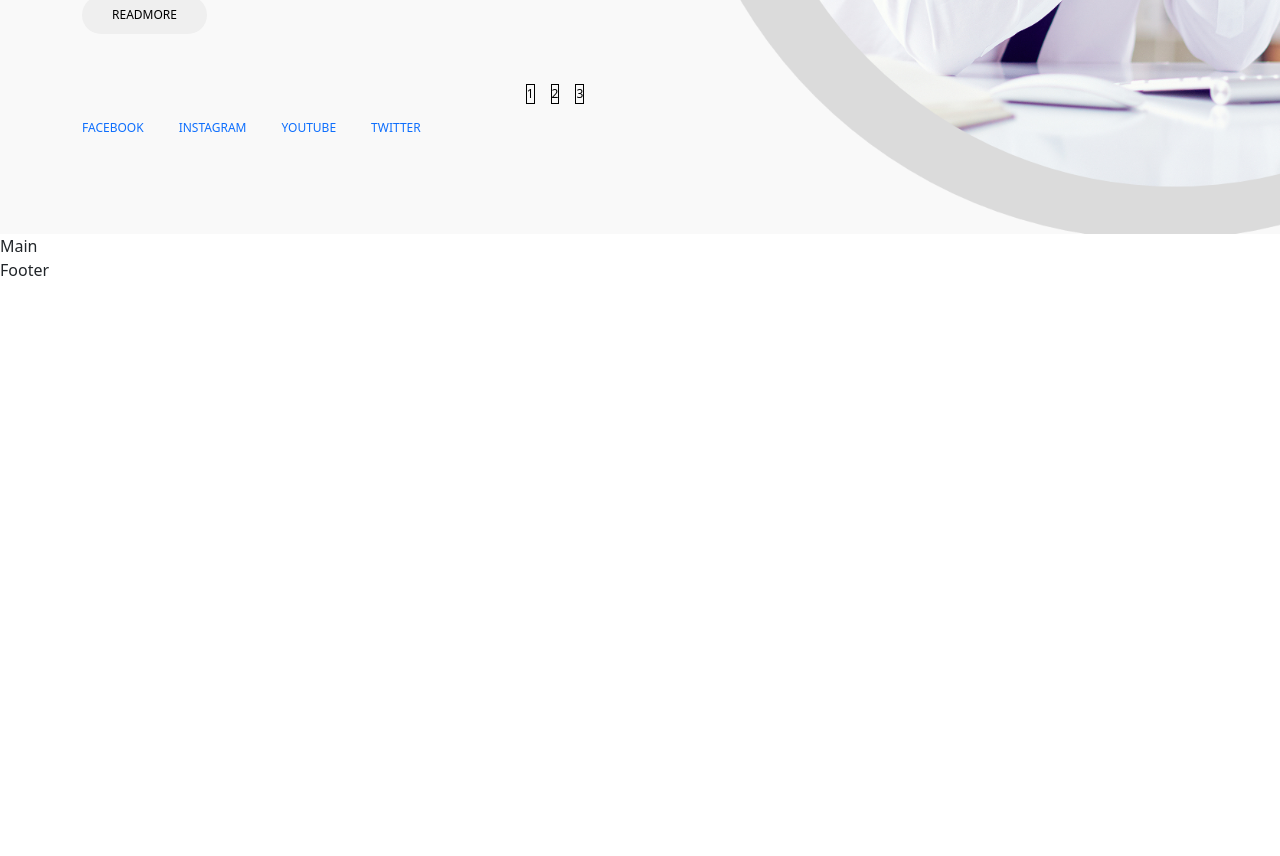
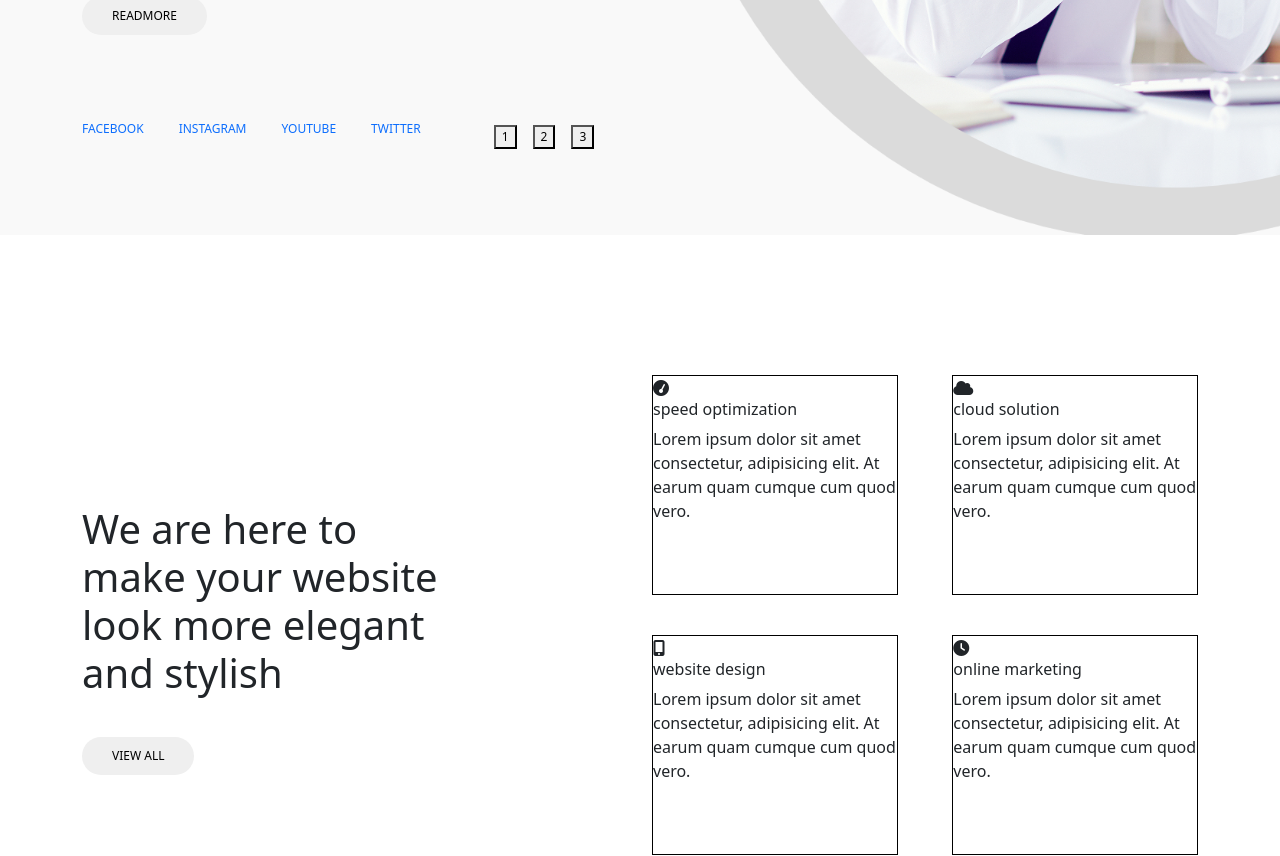
Before and after one commit to carlo-ddm/proj-html-vuejs, a Vue app: page / in a window 1280 px wide. Shown: the part 680-1536 px from the top of the page. Before the commit the page ends 962 px from the top, so only its background shows below. Built offline with nearby package versions, Linux system fonts and the light colour scheme.

Commit message:
section 1 / sistemare stili

```diff
--- a/src/components/HeaderComp.vue
+++ b/src/components/HeaderComp.vue
@@ -93,7 +93,7 @@ header {
   // TOP
   .cd-container-top {
     width: 100%;
-    height: 34px;
+    height: 35px;
     background-color: #3D3D3D;
     color: white;
 
--- a/src/components/JumbotronComp.vue
+++ b/src/components/JumbotronComp.vue
@@ -32,16 +32,12 @@
 
               <div class="cd_container">
                 <div class="d-flex cd-btn">
-
-                  <ul>
-                    <li
-                     v-for="(point, index) in jumboArg" :key="`_index2_${index}`"
-                     @click="change(index)"
-                     class="mx-2">
-                     {{point.buttonText}}
-                    </li>
-                  </ul>
-
+                  <button
+                   v-for="(point, index) in jumboArg" :key="`_index2_${index}`"
+                   @click="change(index)"
+                   class="mx-2">
+                   {{point.buttonText}}
+                  </button>
                 </div>
               </div>
 
--- a/src/components/MainComp.vue
+++ b/src/components/MainComp.vue
@@ -1,13 +1,99 @@
 <template>
-  <main>Main</main>
+  <main>
+    <section class="d-flex justify-content-center align-items-center">
+      <div class="container">
+        <div class="row">
+
+          <!-- Colonna 1 -> TESTO -->
+          <div class="col-6 cd1">
+            <div class="cd_container">
+              <div class="we-are-here">
+                <h1 class="m-0">We are here to
+                  <br>
+                   make your website
+                   <br>
+                   look more elegant
+                   <br>
+                   and stylish
+                </h1>
+              </div>
+              <button class="cd-btn">view all</button>
+            </div>
+          </div>
+
+          <!-- Colonna 2 -> IMMAGINE -->
+          <div class="col-6 cd2">
+            <!-- CARDS -->
+            <div class="wrapper d-flex flex-wrap justify-content-between">
+              <SectionCard v-for="(card, index) in cards" :key="`_index_${index}`" :cardItem="card" />
+            </div>
+          </div>
+        </div>
+      </div>
+    </section>
+  </main>
 </template>
 
 <script>
+import SectionCard from "./section-1-cards/SectionCard.vue";
 export default {
-  name: 'MainComp'
+    name: "MainComp",
+
+    data() {
+      return {
+        cards: [
+          {
+            icon: 'fa-gauge-simple-high',
+            arg: 'speed optimization',
+            text: 'Lorem ipsum dolor sit amet consectetur, adipisicing elit. At earum quam cumque cum quod vero.'
+          },
+          {
+            icon: 'fa-cloud',
+            arg: 'cloud solution',
+            text: 'Lorem ipsum dolor sit amet consectetur, adipisicing elit. At earum quam cumque cum quod vero.'
+          },
+          {
+            icon: 'fa-mobile-screen-button',
+            arg: 'website design',
+            text: 'Lorem ipsum dolor sit amet consectetur, adipisicing elit. At earum quam cumque cum quod vero.'
+          },
+          {
+            icon: 'fa-clock',
+            arg: 'online marketing',
+            text: 'Lorem ipsum dolor sit amet consectetur, adipisicing elit. At earum quam cumque cum quod vero.'
+          },
+        ]
+      }
+    },
+
+    components: { SectionCard }
 }
 </script>
 
 <style lang="scss" scoped>
+//i import Vars
+@import '../assets/styles/vars';
+// import Mixines
+@import '../assets/styles/mixines';
+// import Utilities
+@import '../assets/styles/utilities.scss';
+
+section {
+  width: 100%;
+  height: 800px;
+
+  .col-6.cd1 {
+    padding-top: 130px;
+
+    .cd_container {
+      .we-are-here {
+        margin-bottom: 40px;
+    }
+
+    }
+
+
+  }
+}
 
 </style>
--- /dev/null
+++ b/src/components/section-1-cards/SectionCard.vue
@@ -0,0 +1,24 @@
+<template>
+  <div class="cd_card">
+    <i :class="`fa-solid ${cardItem.icon}`"></i>
+    <h6>{{cardItem.arg}}</h6>
+    <p>{{cardItem.text}}</p>
+  </div>
+</template>
+
+<script>
+
+export default {
+  name: 'SectionCard',
+  props: {cardItem: Object}
+}
+</script>
+
+<style lang="scss" scoped>
+  .cd_card {
+  flex-basis: 45%;
+  height: 220px;
+  margin-bottom: 40px;
+  border: 1px solid black;
+}
+</style>
```
